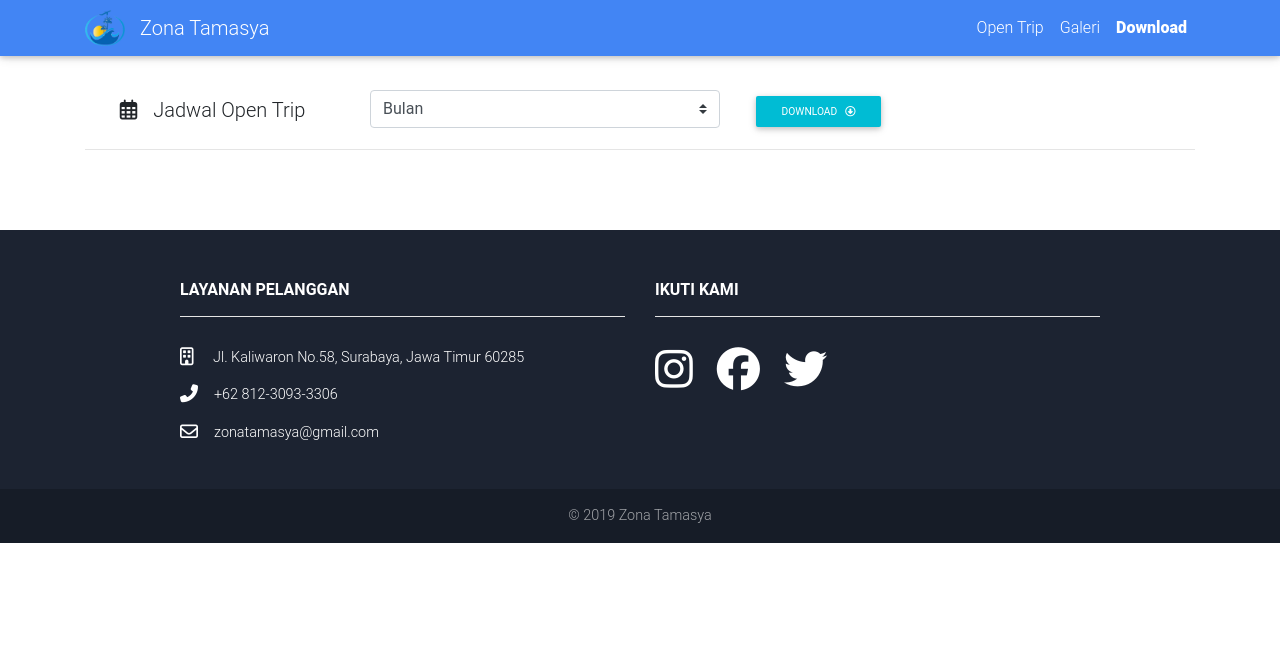
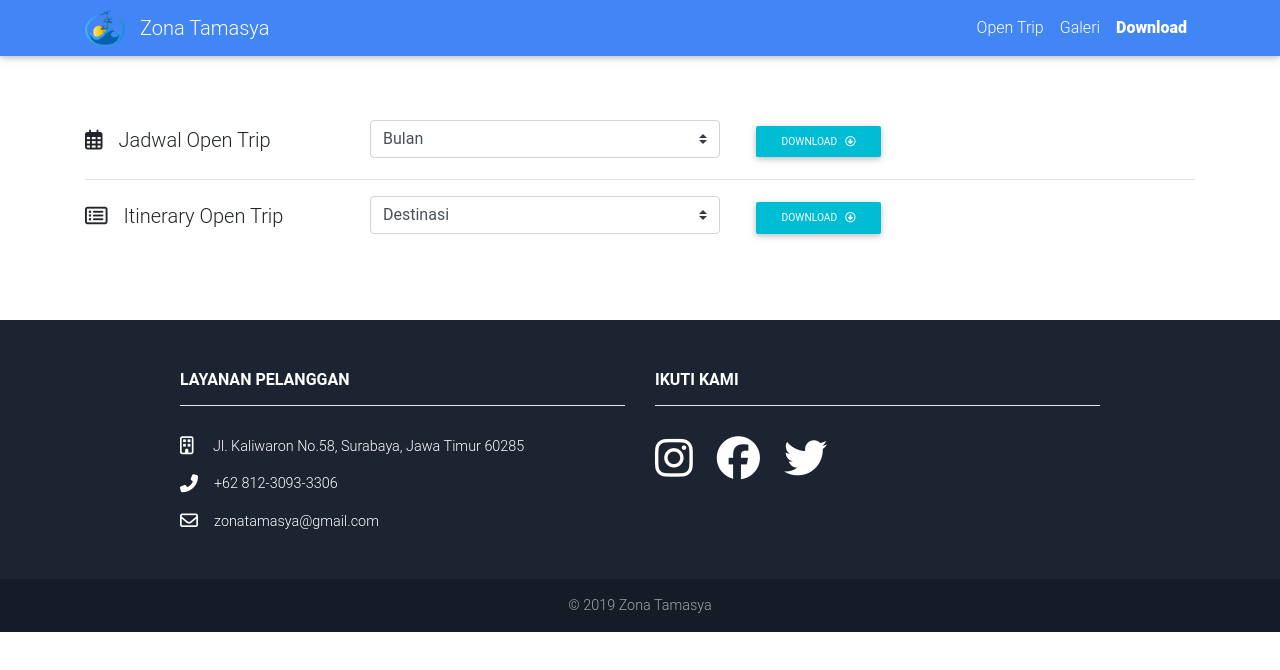
Before and after one commit to rezkitr/ztbeta, a React (Create React App) app: page /download in a window 1280 px wide. Shown: the top 670 px of the page. Built offline with nearby package versions, Linux system fonts and the light colour scheme.

Commit message:
download

```diff
--- a/src/App.css
+++ b/src/App.css
@@ -95,7 +95,7 @@ footer {
 }
 
 .download-row {
-  margin-top: 90px;
+  margin-top: 120px;
 }
 
 
--- a/src/components/TabMenu.js
+++ b/src/components/TabMenu.js
@@ -7,7 +7,7 @@ export default class TabMenu extends Component {
         <ul className="nav nav-tabs" id="myTab" role="tablist">
           <li className="nav-item">
             <a className="nav-link active" id="home-tab" data-toggle="tab" href="#home" role="tab" aria-controls="home"
-              aria-selected="true"><i className="fas fa-clipboard-list mr-2"></i> Itinerary</a>
+              aria-selected="true"><i class="far fa-list-alt mr-2"></i>Itinerary</a>
           </li>
           <li className="nav-item">
             <a className="nav-link" id="profile-tab" data-toggle="tab" href="#profile" role="tab" aria-controls="profile"
@@ -58,7 +58,7 @@ export default class TabMenu extends Component {
           </div>
         </div>
 
-      </div>
+      </div >
     )
   }
 }
--- a/src/pages/Download.js
+++ b/src/pages/Download.js
@@ -4,7 +4,7 @@ export default class Download extends Component {
   render() {
     return (
       <div className="container" id="download-page" >
-        <div className="row justify-content-center text-center download-row">
+        <div className="row justify-content-center download-row">
           <div className="col-md-3 pt-2" >
             <h5><i class="far fa-calendar-alt mr-3"></i>Jadwal Open Trip</h5>
           </div>
@@ -21,6 +21,22 @@ export default class Download extends Component {
           </div>
         </div>
         <hr />
+        <div className="row justify-content-center">
+          <div className="col-md-3 pt-2" >
+            <h5><i class="far fa-list-alt mr-3"></i>Itinerary Open Trip</h5>
+          </div>
+          <div className="col-md-4">
+            <select id="bulan" className="custom-select" required>
+              <option value="" disabled selected>Destinasi</option>
+              <option value="1">Bromo 2D1N</option>
+              <option value="2">Ijen 2D1N</option>
+              <option value="3">Bromo Madakaripura 3D2N</option>
+            </select>
+          </div>
+          <div className="col-md text-left">
+            <button className="btn btn-cyan btn-sm" >Download<i class="far fa-arrow-alt-circle-down ml-2"></i></button>
+          </div>
+        </div>
 
       </div>
     )
```
Also changed, not shown: 1 other file (tests, documents, lock files or other folders).
